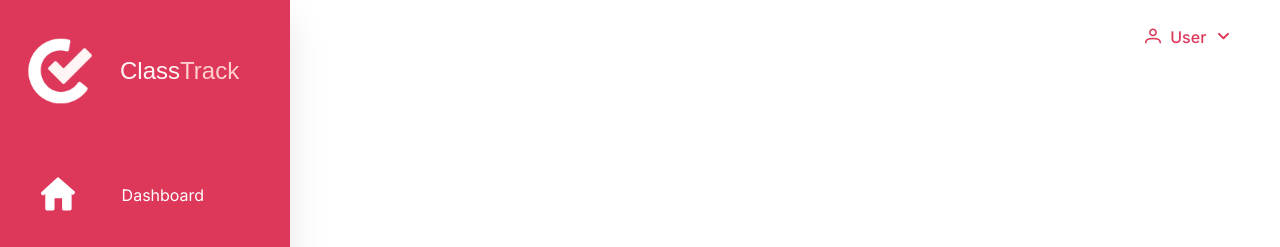
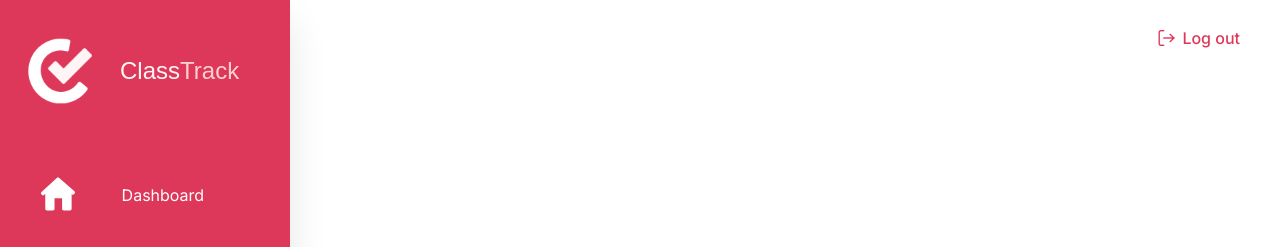
Before and after one commit to AshleyRiannaMorales/ClassTrack, a Vue app: page /users in a window 1280 px wide. Shown: the top 247 px of the page. Built offline with nearby package versions, Linux system fonts and the light colour scheme; a web font is replaced by a local one.

Commit message:
users page, side bar, and top bar edits

```diff
--- a/src/components/AdminSideBarMenu.vue
+++ b/src/components/AdminSideBarMenu.vue
@@ -48,7 +48,7 @@ import 'primeicons/primeicons.css'
                 </li>
                 <li>
                     <div class="containerMenuItem">
-                        <router-link to="AdminSchedule">
+                        <router-link to="/AdminSchedule">
                             <img src="../assets/icon-sched.svg" style="width: 2.1rem; margin-left: -1px">
                             <span class="menuLabel">Schedule</span>
                         </router-link>
@@ -56,7 +56,7 @@ import 'primeicons/primeicons.css'
                 </li>
                 <li>
                     <div class="containerMenuItem">
-                        <router-link to="">
+                        <router-link to="/users">
                             <img src="../assets/icon-users3.svg" style="width: 2.1rem; margin-left: -1px">
                             <span class="menuLabel">Users</span>
                         </router-link>
--- a/src/components/TopBarMenu.vue
+++ b/src/components/TopBarMenu.vue
@@ -9,34 +9,9 @@ import 'primeicons/primeicons.css'
     <link href="https://fonts.googleapis.com/css2?family=Inter:wght@400;500;700;900&display=swap" rel="stylesheet">
 
     <div class="menuWrapper">
-        <ul class="menuDropDown">
-            <li>
-                <div class="list">
-                    <router-link to="">
-                        <i class="pi pi-user"></i>
-                        <span class="profile"> User </span> <i class="pi pi-angle-down"></i>
-                    </router-link>
-                </div>
-                <ul class="dropdown">
-                    <li>
-                        <div class="list">
-                            <router-link to="">
-                                <i class="pi pi-cog"></i>
-                                <span class="settings"> Settings </span>
-                            </router-link>
-                        </div>
-                    </li>
-                    <li>
-                        <div class="list">
-                            <router-link to="/">
-                                <i class="pi pi-sign-out"></i>
-                                <span class="signout"> Sign Out </span>
-                            </router-link>
-                        </div>
-                    </li>
-                </ul>
-            </li>
-        </ul>
+        <router-link to="/">
+            <Button id="signoutButton" label="Log out" icon="pi pi-sign-out" />
+        </router-link>
     </div>
 </template>
 
@@ -47,6 +22,8 @@ import 'primeicons/primeicons.css'
     margin: 0;
     text-decoration: none;
     color: #DD385A;
+    font-family: 'Inter', sans-serif;
+    font-weight: 500;
 }
 
 .menuWrapper {
@@ -55,14 +32,21 @@ import 'primeicons/primeicons.css'
     top: 18px;
 }
 
-.profile {
-    padding: 5px;
+#signoutButton {
+    background-color: transparent;
+    padding: 10px;
+    border: none;
 }
+
+#signoutButton:hover {
+    background-color: #fcebeb;
+}
+
 
 ul {
     list-style: none;
     text-align: left;
-    width: 120px;
+    width: 126px;
 }
 
 ul li .list {
--- a/src/views/Admin/AdminUserManagement.vue
+++ b/src/views/Admin/AdminUserManagement.vue
@@ -8,9 +8,39 @@ import TopBarMenu from "../../components/TopBarMenu.vue";
     <AdminSideBarMenu />
     <TopBarMenu />
 
+    <div class="userManagement-container">
+        <span class="greetings">Users</span>
+
+        <div class="userManagement-buttons">
+
+
+        </div>
+
+
+        <div class="userManagement-table">
+
+        </div>
+    </div>
+
 
 
 
 </template>
 
-<style scoped></style>
+<style scoped>
+* {
+    font-family: 'Inter', sans-serif;
+    font-size: 15px;
+}
+
+.userManagement-container {
+    margin-left: 60px;
+    padding: 70px 100px;
+    color: #DD385A;
+}
+
+.greetings {
+    font-size: 40px;
+    font-weight: 700;
+}
+</style>
```
